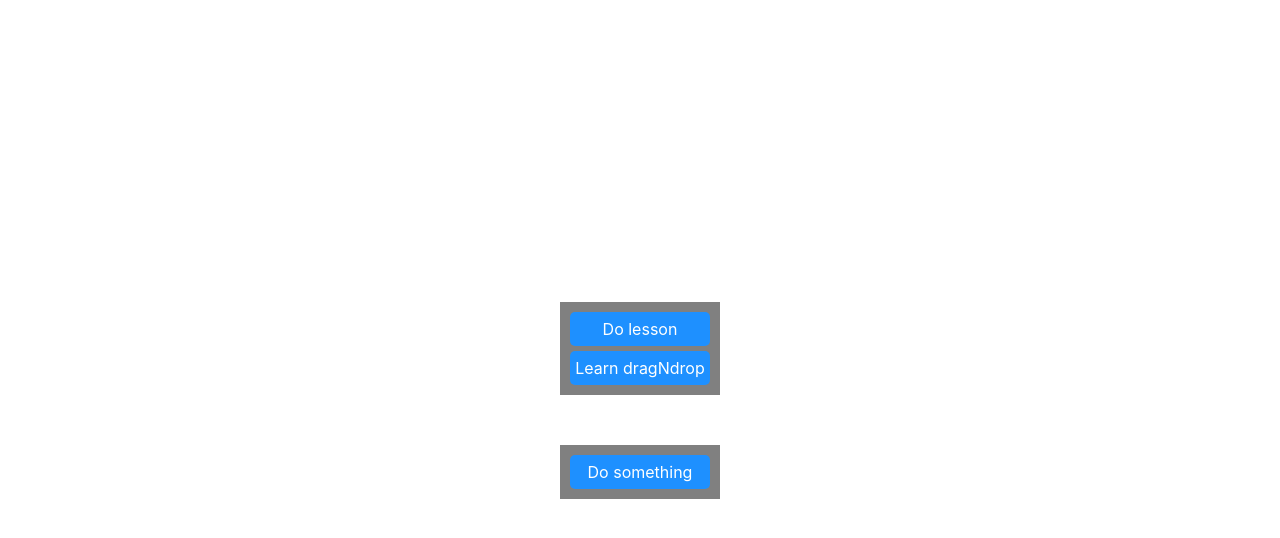
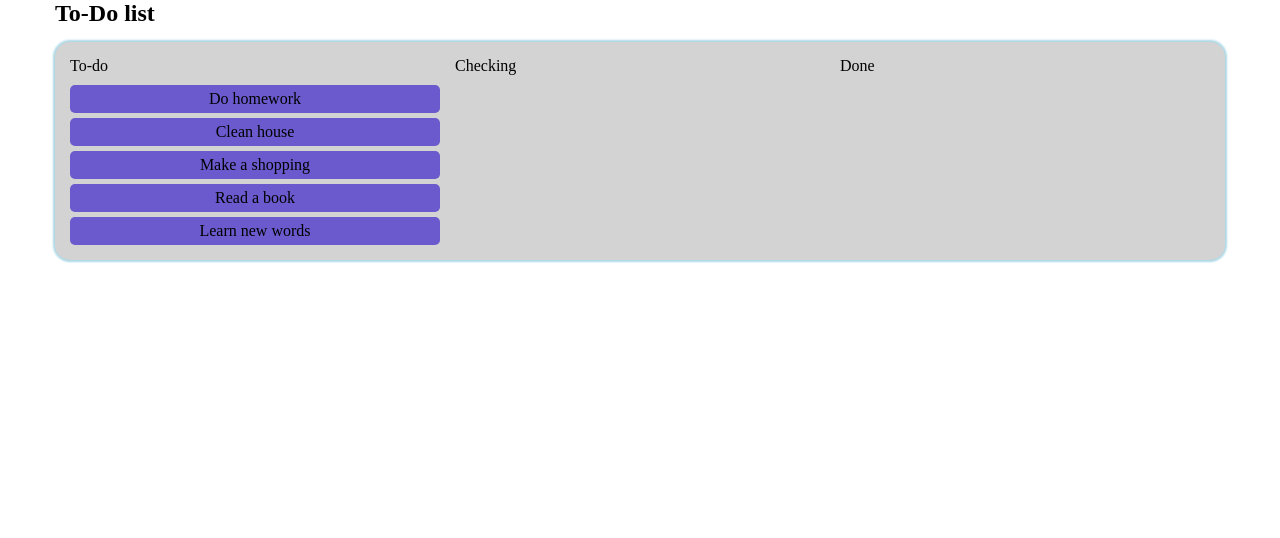
Before and after one commit to XurshidKarimov/VueViteSandbox, a Vue app: page / in a window 1280 px wide. Shown: the top 538 px of the page. Built offline with nearby package versions, Linux system fonts and the light colour scheme.

Commit message:
ready dragNDrop

```diff
--- a/src/App.vue
+++ b/src/App.vue
@@ -1,5 +1,11 @@
 <template>
-  <drag-n-drop />
+  <main>
+    <div class="container">
+      <div class="dragNdrop-content">
+        <drag-n-drop />
+      </div>
+    </div>
+  </main>
 </template>
 
 <script setup>
@@ -10,5 +16,12 @@ import DragNDrop from './components/DragNDrop.vue';
 
 
 <style scoped>
-
+  main{
+    width: 100%;
+  }
+  .container{
+    max-width: 1200px;
+    margin: 0 auto;
+    padding: 0 15px;
+  }
 </style>
--- a/src/components/DragNDrop.vue
+++ b/src/components/DragNDrop.vue
@@ -1,49 +1,75 @@
 <template>
-    <div class="drop-zone" @drop="onDrop($event, 1)" @dragenter.prevent @dragover.prevent>
-         <div v-for="item in getList(1)" :key="item.id" class="drag-el" draggable="true"
+    <div class="todo-list">
+        <h2>To-Do list</h2>
+        <div class="drop-zone-list">
+            <div class="to-do zone">
+                <p>To-do</p>
+                <div class="to-do drop-zone" @dragenter.prevent @dragover.prevent @drop="dropping($event, 1)">
+                    <div v-for="item in getItem(1)" :key="item.id" class="drag-element" draggable="true"
                     @dragstart="startDrag($event, item)">
                     {{ item.todo }}
                 </div>
             </div>
-    <div class="drop-zone" @drop="onDrop($event, 2)" @dragenter.prevent @dragover.prevent>
-         <div v-for="item in getList(2)" :key="item.id" class="drag-el" draggable="true"
+        </div>
+
+        <div class="checking zone">
+            <p>Checking</p>
+            <div class="to-do drop-zone" @dragenter.prevent @dragover.prevent @drop="dropping($event, 2)">
+                <div v-for="item in getItem(2)" :key="item.id" class="drag-element" draggable="true"
                 @dragstart="startDrag($event, item)">
                 {{ item.todo }}
             </div>
         </div>
+    </div>
+
+    <div class="done zone">
+        <p>Done</p>
+        <div class="to-do drop-zone" @dragenter.prevent @dragover.prevent @drop="dropping($event, 3)">
+            <div v-for="item in getItem(3)" :key="item.id" class="drag-element" draggable="true"
+            @dragstart="startDrag($event, item)">
+            {{ item.todo }}
+        </div>
+    </div>
+</div>
+</div>
+</div>
+
+
+
 </template>
 
- <script >
- import {ref} from 'vue'
+<script>
+import { ref } from 'vue';
 
- export default{
+export default {
     setup(){
-         let items = ref([
-             {id: 0, todo: 'Do lesson', list: 1},
-             {id: 1, todo: 'Learn dragNdrop', list: 1},
-             {id: 2, todo: 'Do something', list: 2}
-         ]);
+        const items = ref([{id: 0, todo: 'Do homework', list: 1}, {id: 1, todo: 'Clean house', list: 1 }, {id: 2, todo: 'Make a shopping', list: 1}, {id: 3, todo: 'Read a book', list: 1}, {id: 4, todo: 'Learn new words', list: 1}]);
 
-         const getList = (list) => {
-             return items.value.filter(object => object.list === list);
+        function getItem(list){
+            return items.value.filter(item => item.list === list);
         }
 
-         const startDrag = (event, item) => {
+        function startDrag(event, item){
+            event.target.style.background = "dodgerblue";
             event.dataTransfer.dropEffect = "move";
             event.dataTransfer.effectAllowed = "move";
-             event.dataTransfer.setData("itemID", item.id)
+            event.dataTransfer.setData("itemID", item.id);
         }
 
-         const onDrop = (event, list) => {
-             const itemID = event.dataTransfer.getData("itemID");
-             const item = items.value.find(item => item.id == itemID);
+        function dropping(event, list){
+            const itemId = event.dataTransfer.getData("itemID");
+            items.value.forEach(item => {
+                if (item.id == itemId) {
                     item.list = list;
+                }
+            });
         }
 
         return {
-             getList,
+            items,
+            getItem,
             startDrag,
-             onDrop
+            dropping,
         }
     }
 }
@@ -51,22 +77,49 @@
 </script>
 
 <style>
-   .drop-zone{
-     min-width: 50%;
-     margin: 50px auto;
-     background-color: gray;
-     padding: 10px;
-     min-height: 10px;
+.todo-list{
+    display: flex;
+    flex-direction: column;
+    row-gap: 15px;
 }
 
-   .drag-el{
-     background-color: dodgerblue;
-     color: white;
+.drop-zone-list{
+    flex-grow: 1;
+    display: flex;
+    flex-wrap: wrap;
+    column-gap: 15px;
+    padding: 15px;
+    border-radius: 15px;
+    box-shadow: 0 0 2px 2px lightblue;
+    background-color: lightgray;
+}
+
+.drop-zone{
+    display: flex;
+    flex-direction: column;
+    row-gap: 5px;
+    min-height: 100px;
+
+}
+
+.zone{
+    flex-grow: 1;
+    display: flex;
+    flex-direction: column;
+    row-gap: 10px;
+    width: calc(33.33333% - 15px);
+}
+
+.drag-element{
+    display: flex;
+    align-items: center;
+    justify-content: center;
+    width: 100%;
+    cursor: pointer;
     padding: 5px;
-     cursor: pointer;
     border-radius: 5px;
+    background-color: slateblue;
 }
-   .drag-el:not(:last-child){
-     margin-bottom: 5px;
-   }
+
+
 </style>
--- a/src/style.css
+++ b/src/style.css
@@ -1,89 +1,5 @@
-:root {
-  font-family: Inter, system-ui, Avenir, Helvetica, Arial, sans-serif;
-  line-height: 1.5;
-  font-weight: 400;
-
-  color-scheme: light dark;
-  color: rgba(255, 255, 255, 0.87);
-  background-color: #242424;
-
-  font-synthesis: none;
-  text-rendering: optimizeLegibility;
-  -webkit-font-smoothing: antialiased;
-  -moz-osx-font-smoothing: grayscale;
-  -webkit-text-size-adjust: 100%;
+*{
+  margin: 0;
+  padding: 0;
+  box-sizing: border-box;
 }
-
-a {
-  font-weight: 500;
-  color: #646cff;
-  text-decoration: inherit;
-}
-a:hover {
-  color: #535bf2;
-}
-
-a {
-  font-weight: 500;
-  color: #646cff;
-  text-decoration: inherit;
-}
-a:hover {
-  color: #535bf2;
-}
-
-body {
-  margin: 0;
-  display: flex;
-  place-items: center;
-  min-width: 320px;
-  min-height: 100vh;
-}
-
-h1 {
-  font-size: 3.2em;
-  line-height: 1.1;
-}
-
-button {
-  border-radius: 8px;
-  border: 1px solid transparent;
-  padding: 0.6em 1.2em;
-  font-size: 1em;
-  font-weight: 500;
-  font-family: inherit;
-  background-color: #1a1a1a;
-  cursor: pointer;
-  transition: border-color 0.25s;
-}
-button:hover {
-  border-color: #646cff;
-}
-button:focus,
-button:focus-visible {
-  outline: 4px auto -webkit-focus-ring-color;
-}
-
-.card {
-  padding: 2em;
-}
-
-#app {
-  max-width: 1280px;
-  margin: 0 auto;
-  padding: 2rem;
-  text-align: center;
-}
-
-@media (prefers-color-scheme: light) {
-  :root {
-    color: #213547;
-    background-color: #ffffff;
-  }
-  a:hover {
-    color: #747bff;
-  }
-  button {
-    background-color: #f9f9f9;
-  }
-}
```
Lines whose indentation alone changed are shown as unchanged.
